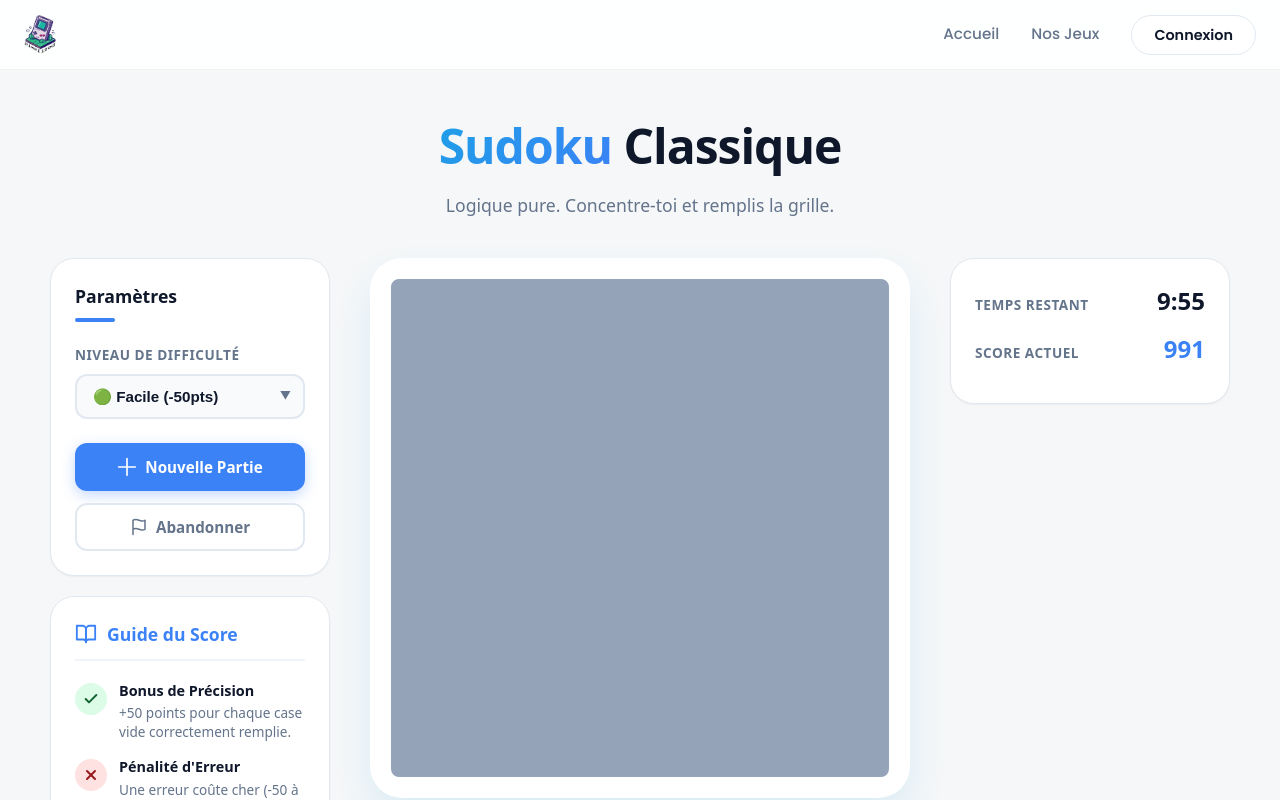
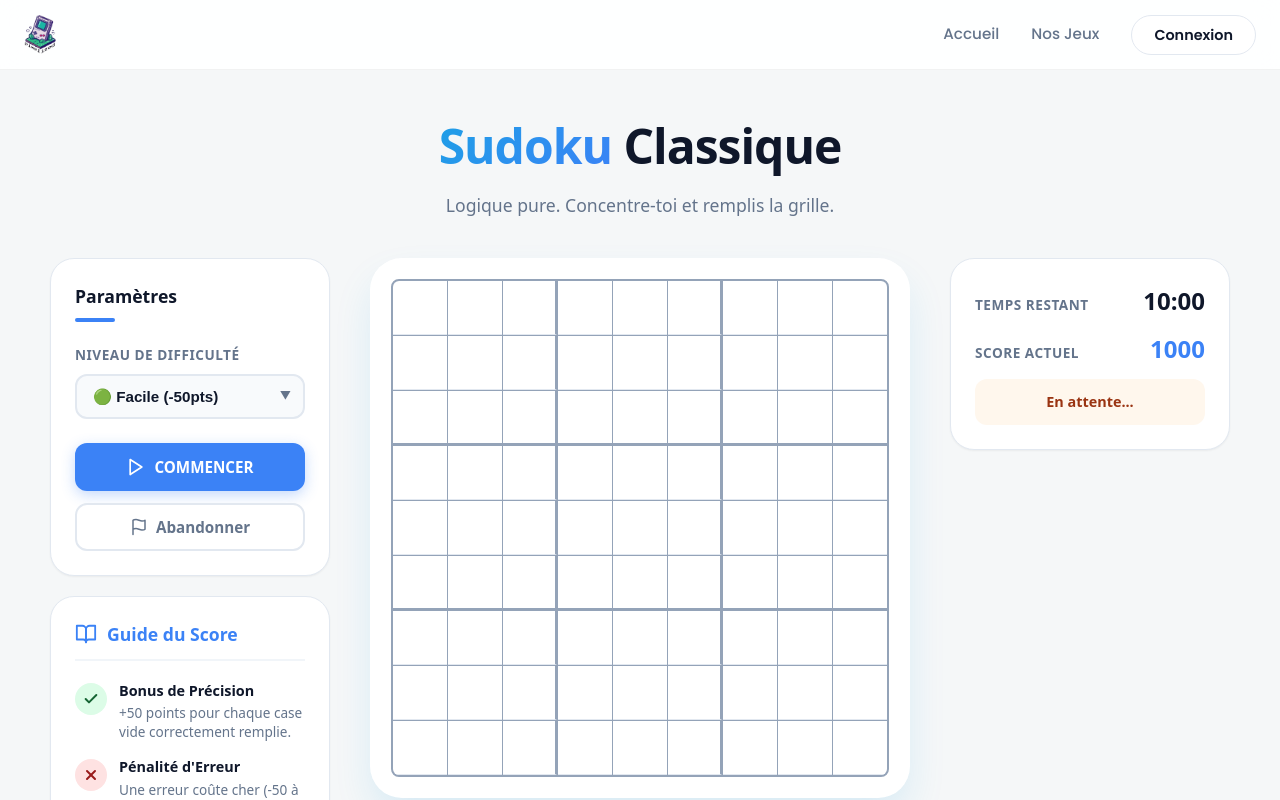
Before and after one commit to rootidle10/Pixelized-, a React (Vite) app in the folder front/: page /sudoku in a window 1280 px wide. Built offline with nearby package versions, Linux system fonts and the light colour scheme; no server answers.

Commit message:
sudoku sans score enregistrer

```diff
--- a/front/src/pages/Sudoku.jsx
+++ b/front/src/pages/Sudoku.jsx
@@ -6,18 +6,18 @@ export default function Sudoku() {
 
   const [grid, setGrid] = useState([]);
   const [initialGrid, setInitialGrid] = useState([]);
-
-  // NOUVEAU : Grille "mémoire" pour savoir si une case a déjà donné des points
   const [solvedCells, setSolvedCells] = useState([]);
 
   const [level, setLevel] = useState("easy");
   const [gameId, setGameId] = useState(null);
 
-  const [loading, setLoading] = useState(true);
+  const [loading, setLoading] = useState(false); // On met false au début car on attend le clic
   const [timeLeft, setTimeLeft] = useState(600);
   const [penaltyPoints, setPenaltyPoints] = useState(0);
   const [bonusPoints, setBonusPoints] = useState(0);
-  const [gameState, setGameState] = useState("playing");
+
+  // CHANGEMENT 1 : État initial "idle" (en attente) au lieu de "playing"
+  const [gameState, setGameState] = useState("idle");
 
   const timerRef = useRef(null);
 
@@ -39,6 +39,7 @@ export default function Sudoku() {
       }
   }, [timeLeft, penaltyPoints, gameState, currentScore]);
 
+  // ... (Garde tes fonctions isValidMove et isBoardValid identiques) ...
   const isValidMove = (board, row, col, value) => {
     for (let x = 0; x < 9; x++) if (x !== col && board[row][x] === value) return false;
     for (let x = 0; x < 9; x++) if (x !== row && board[x][col] === value) return false;
@@ -67,14 +68,13 @@ export default function Sudoku() {
 
   const startNewGame = (selectedLevel = level) => {
     setLoading(true);
+    // Le jeu passe en "playing" seulement ici, ce qui déclenche le timer
     setGameState("playing");
     setTimeLeft(600);
     setPenaltyPoints(0);
     setBonusPoints(0);
     setGrid([]);
 
-    // Initialiser la grille des cases résolues avec des "false"
-    // On crée une grille 9x9 vide
     const emptyBoolGrid = Array(9).fill().map(() => Array(9).fill(false));
     setSolvedCells(emptyBoolGrid);
 
@@ -100,9 +100,13 @@ export default function Sudoku() {
 
   const stopTimers = () => clearInterval(timerRef.current);
 
-  useEffect(() => { startNewGame(); return () => stopTimers(); }, []);
+  // CHANGEMENT 2 : On supprime le useEffect qui lançait le jeu automatiquement au chargement de la page.
+  // useEffect(() => { startNewGame(); return () => stopTimers(); }, []);
+  // On garde juste le nettoyage du timer :
+  useEffect(() => { return () => stopTimers(); }, []);
 
   useEffect(() => {
+    // Le timer ne se lance QUE si gameState est "playing"
     if (gameState !== "playing") { stopTimers(); return; }
     timerRef.current = setInterval(() => {
       setTimeLeft((prev) => {
@@ -113,39 +117,27 @@ export default function Sudoku() {
     return () => clearInterval(timerRef.current);
   }, [gameState]);
 
+  // ... (Garde handleChange, handleSolve et formatTime identiques) ...
   const handleChange = (row, col, value) => {
     if (gameState !== "playing") return;
-
-    if (value === "") {
-        const newGrid = [...grid]; newGrid[row][col] = 0; setGrid(newGrid); return;
-    }
-
+    if (value === "") { const newGrid = [...grid]; newGrid[row][col] = 0; setGrid(newGrid); return; }
     const val = parseInt(value);
     if (isNaN(val) || val < 1 || val > 9) return;
-
     const isMistake = !isValidMove(grid, row, col, val);
-
     if (isMistake) {
         let penaltyAmount = level === 'hard' ? 200 : (level === 'medium' ? 100 : 50);
         setPenaltyPoints(prev => prev + penaltyAmount);
     } else {
-        // === CORRECTION ICI ===
-        // On vérifie si la case a DÉJÀ été résolue auparavant
         if (!solvedCells[row][col]) {
             setBonusPoints(prev => prev + 50);
-
-            // On marque cette case comme "payée" dans notre mémoire
-            const newSolvedCells = solvedCells.map(arr => [...arr]); // Copie propre du tableau
+            const newSolvedCells = solvedCells.map(arr => [...arr]);
             newSolvedCells[row][col] = true;
             setSolvedCells(newSolvedCells);
         }
     }
-
     const newGrid = [...grid]; newGrid[row][col] = val; setGrid(newGrid);
-
     let filledCount = 0;
     newGrid.forEach(row => row.forEach(c => { if(c !== 0) filledCount++ }));
-
     if (filledCount === 81 && isBoardValid(newGrid)) setGameState("won");
   };
 
@@ -169,7 +161,7 @@ export default function Sudoku() {
     return `${min}:${sec < 10 ? "0" : ""}${sec}`;
   };
 
-  if (loading) return <div className="sudoku-page">Chargement du jeu...</div>;
+  // Note: On enlève le "if (loading) return..." global pour afficher l'interface même vide
 
   return (
     <main className="sudoku-page">
@@ -184,7 +176,7 @@ export default function Sudoku() {
 
       <div className="game-layout">
 
-        {/* === COLONNE GAUCHE === */}
+        {/* COLONNE GAUCHE */}
         <div className="side-panel panel-left animate-fade-in delay-2">
             <div className="control-card">
                 <div className="card-header">
@@ -197,9 +189,9 @@ export default function Sudoku() {
                     <div className="select-wrapper">
                         <select
                             value={level}
-                            onChange={(e) => { setLevel(e.target.value); startNewGame(e.target.value); }}
+                            onChange={(e) => setLevel(e.target.value)} // On change juste le state, pas de startNewGame ici
                             className="game-select"
-                            disabled={gameState === "loading"}
+                            disabled={gameState === "playing" || gameState === "loading"} // Désactivé PENDANT le jeu
                         >
                             <option value="easy">🟢 Facile (-50pts)</option>
                             <option value="medium">🟡 Moyen (-100pts)</option>
@@ -209,10 +201,18 @@ export default function Sudoku() {
                     </div>
                 </div>
 
+                {/* Le bouton change selon l'état */}
+                {gameState === "idle" ? (
+                    <button className="btn-primary start-btn-pulse" onClick={() => startNewGame(level)}>
+                        <svg width="20" height="20" viewBox="0 0 24 24" fill="none" stroke="currentColor" strokeWidth="2" strokeLinecap="round" strokeLinejoin="round"><polygon points="5 3 19 12 5 21 5 3"/></svg>
+                        COMMENCER
+                    </button>
+                ) : (
                     <button className="btn-primary" onClick={() => startNewGame(level)}>
                         <svg width="20" height="20" viewBox="0 0 24 24" fill="none" stroke="currentColor" strokeWidth="2" strokeLinecap="round" strokeLinejoin="round"><path d="M12 2v20M2 12h20"/></svg>
                         Nouvelle Partie
                     </button>
+                )}
 
                 <button className="btn-secondary" onClick={handleSolve} disabled={gameState !== 'playing'}>
                     <svg width="18" height="18" viewBox="0 0 24 24" fill="none" stroke="currentColor" strokeWidth="2" strokeLinecap="round" strokeLinejoin="round"><path d="M4 15s1-1 4-1 5 2 8 2 4-1 4-1V3s-1 1-4 1-5-2-8-2-4 1-4 1zM4 22v-7"/></svg>
@@ -220,63 +220,48 @@ export default function Sudoku() {
                 </button>
             </div>
 
-{/* Nouveau Bloc Règles */}
             <div className="rules-box">
+                {/* ... (Garde ton bloc de règles tel quel) ... */}
                 <div className="rules-header">
                     <svg width="22" height="22" viewBox="0 0 24 24" fill="none" stroke="currentColor" strokeWidth="2" strokeLinecap="round" strokeLinejoin="round"><path d="M2 3h6a4 4 0 0 1 4 4v14a3 3 0 0 0-3-3H2z"/><path d="M22 3h-6a4 4 0 0 0-4 4v14a3 3 0 0 1 3-3h7z"/></svg>
                     <span>Guide du Score</span>
                 </div>
-
                 <div className="rule-item">
                     <div className="rule-icon success">
                         <svg width="16" height="16" viewBox="0 0 24 24" fill="none" stroke="currentColor" strokeWidth="3" strokeLinecap="round" strokeLinejoin="round"><polyline points="20 6 9 17 4 12"/></svg>
                     </div>
-                    <div className="rule-text">
-                        <strong>Bonus de Précision</strong>
-                        <p>+50 points pour chaque case vide correctement remplie.</p>
+                    <div className="rule-text"><strong>Bonus de Précision</strong><p>+50 points pour chaque case vide correctement remplie.</p></div>
                 </div>
-                </div>
-
                 <div className="rule-item">
                     <div className="rule-icon danger">
                         <svg width="16" height="16" viewBox="0 0 24 24" fill="none" stroke="currentColor" strokeWidth="3" strokeLinecap="round" strokeLinejoin="round"><line x1="18" y1="6" x2="6" y2="18"/><line x1="6" y1="6" x2="18" y2="18"/></svg>
                     </div>
-                    <div className="rule-text">
-                        <strong>Pénalité d'Erreur</strong>
-                        <p>Une erreur coûte cher (-50 à -200 pts) selon la difficulté.</p>
+                    <div className="rule-text"><strong>Pénalité d'Erreur</strong><p>Une erreur coûte cher (-50 à -200 pts) selon la difficulté.</p></div>
                 </div>
-                </div>
-
                 <div className="rule-item">
                     <div className="rule-icon info">
                         <svg width="16" height="16" viewBox="0 0 24 24" fill="none" stroke="currentColor" strokeWidth="3" strokeLinecap="round" strokeLinejoin="round"><circle cx="12" cy="12" r="10"/><polyline points="12 6 12 12 16 14"/></svg>
                     </div>
-                    <div className="rule-text">
-                        <strong>Le Temps Presse</strong>
-                        <p>Le score maximal diminue chaque seconde. Sois rapide !</p>
+                    <div className="rule-text"><strong>Le Temps Presse</strong><p>Le score maximal diminue chaque seconde. Sois rapide !</p></div>
+                </div>
+                <div className="rule-footer">⚠️ 0 point ou 0 seconde = <strong>Game Over</strong></div>
             </div>
         </div>
 
-                <div className="rule-footer">
-                    ⚠️ 0 point ou 0 seconde = <strong>Game Over</strong>
-                </div>
-            </div>
-        </div>
+        {/* COLONNE CENTRALE*/}
+        <div className="sudoku-card animate-fade-in delay-1">
+            <div className="board-container" style={{position: 'relative'}}>
 
-        {/* === COLONNE CENTRALE === */}
-        <div className="sudoku-card animate-fade-in delay-1">
-            <div className="sudoku-board">
-                {grid && grid.map((row, rowIndex) => (
+
+                {/* Si la grille est vide (état idle), on affiche une grille vide factice pour garder la forme */}
+                <div className={`sudoku-board ${(gameState === "idle" || loading) ? "blurred" : ""}`}>
+                    {grid.length > 0 ? grid.map((row, rowIndex) => (
                         row.map((cell, colIndex) => {
                             const isInitial = initialGrid[rowIndex][colIndex] !== 0;
                             let isError = !isInitial && cell !== 0 && !isValidMove(grid, rowIndex, colIndex, cell);
-
                             let borderBottomStyle = '1px solid #e2e8f0';
-                        if ((rowIndex + 1) % 3 === 0 && rowIndex !== 8) {
-                            borderBottomStyle = '2px solid #94a3b8';
-                        } else if (rowIndex === 8) {
-                            borderBottomStyle = 'none';
-                        }
+                            if ((rowIndex + 1) % 3 === 0 && rowIndex !== 8) borderBottomStyle = '2px solid #94a3b8';
+                            else if (rowIndex === 8) borderBottomStyle = 'none';
 
                             return (
                                 <div key={`${rowIndex}-${colIndex}`}
@@ -290,11 +275,17 @@ export default function Sudoku() {
                                 </div>
                             );
                         })
-                ))}
+                    )) : (
+                        /* Grille vide factice pour le design "idle" */
+                        Array(9).fill(0).map((_, r) => Array(9).fill(0).map((_, c) => (
+                             <div key={`empty-${r}-${c}`} className="cell" style={{borderBottom: (r+1)%3===0 && r!==8 ? '2px solid #94a3b8' : '1px solid #e2e8f0'}}></div>
+                        )))
+                    )}
+                </div>
             </div>
         </div>
 
-        {/* === COLONNE DROITE === */}
+        {/* COLONNE DROITE : INFOS */}
         <div className="side-panel panel-right animate-fade-in delay-2">
             <div className="info-card">
                 <div className="info-row">
@@ -307,7 +298,8 @@ export default function Sudoku() {
                         {currentScore}
                     </span>
                 </div>
-
+                {/* On affiche un badge "En attente" si idle */}
+                {gameState === "idle" && <div className="status-badge info">En attente...</div>}
                 {gameState === "lost_time" && <div className="status-badge lost">Temps écoulé !</div>}
                 {gameState === "lost_score" && <div className="status-badge lost">Score épuisé !</div>}
                 {gameState === "won" && <div className="status-badge won">VICTOIRE !</div>}
```
Lines whose indentation alone changed are shown as unchanged.
